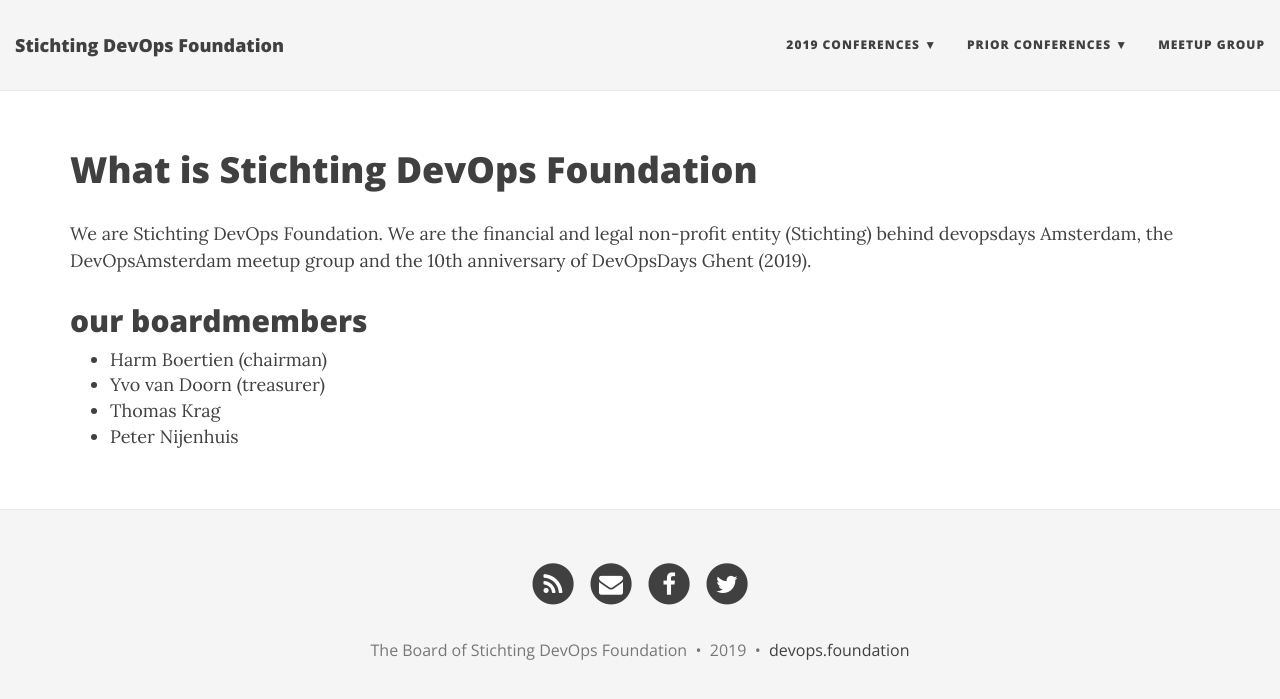
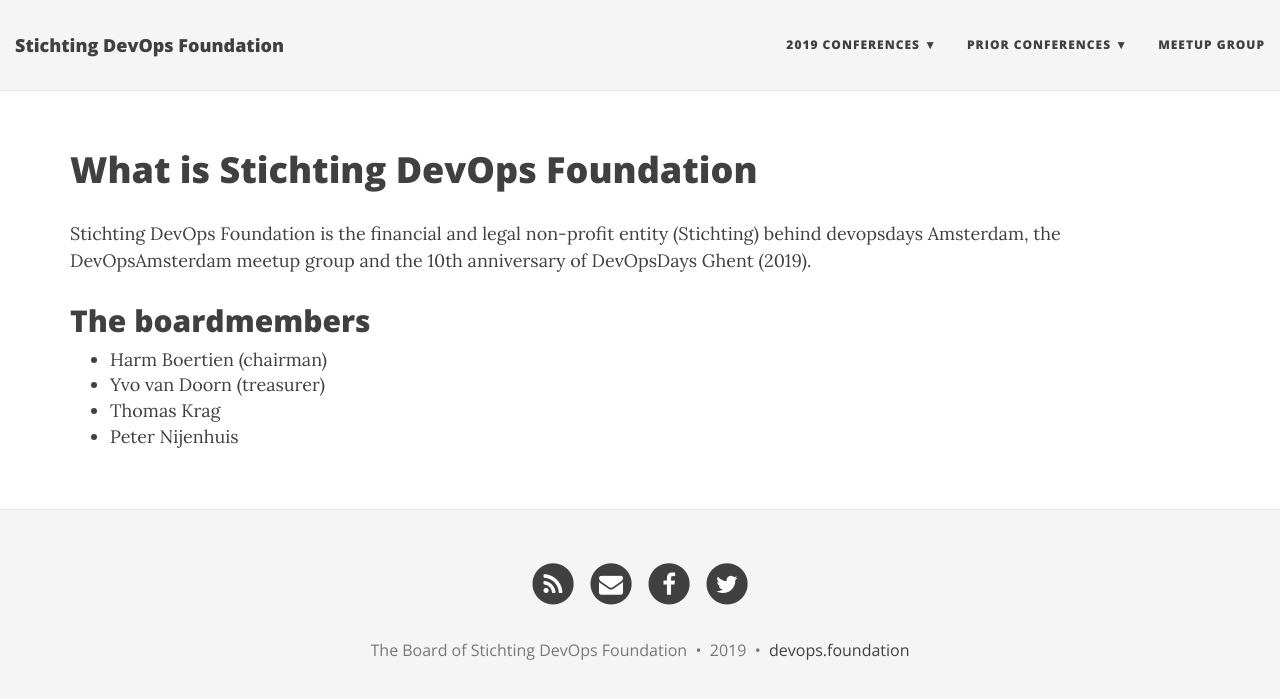
Before and after one commit to yvovandoorn/devops-foundation, a Jekyll site: the page built from docs/index.md, in a window 1280 px wide. Shown: the top 699 px of the page. Built offline with Jekyll 4.4.1, drawn with Linux system fonts in a browser that asks for light colours; nearby versions of some CDN libraries; our own code applies the rules of GitHub Pages for plain Markdown files.

Commit message:
modify text

```diff
--- a/docs/index.md
+++ b/docs/index.md
@@ -5,9 +5,9 @@ subtitle: What is Stichting DevOps Foundation
 
 # What is Stichting DevOps Foundation
 
-We are Stichting DevOps Foundation. We are the financial and legal non-profit entity (Stichting) behind devopsdays Amsterdam, the DevOpsAmsterdam meetup group and the 10th anniversary of DevOpsDays Ghent (2019).
+Stichting DevOps Foundation is the financial and legal non-profit entity (Stichting) behind devopsdays Amsterdam, the DevOpsAmsterdam meetup group and the 10th anniversary of DevOpsDays Ghent (2019).
 
-## our boardmembers
+## The boardmembers
 
 * Harm Boertien (chairman)
 * Yvo van Doorn (treasurer)
```
